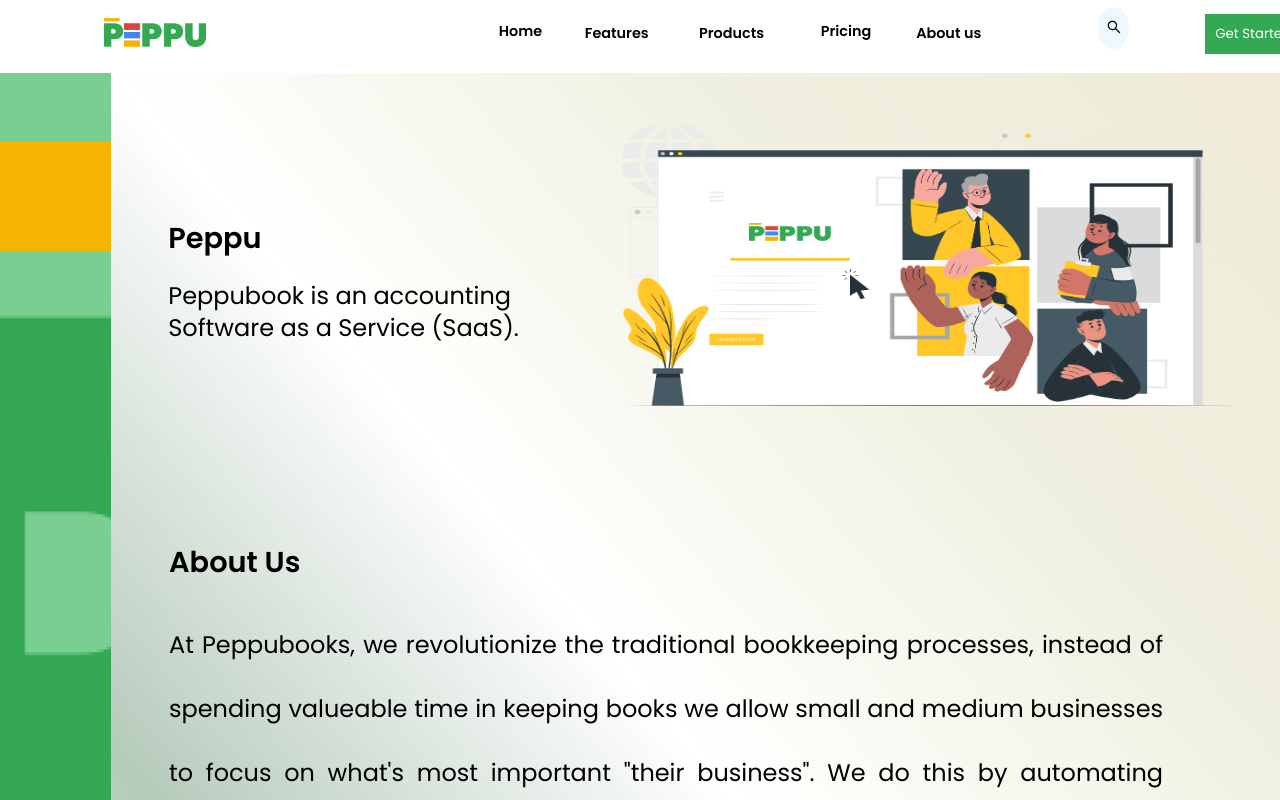
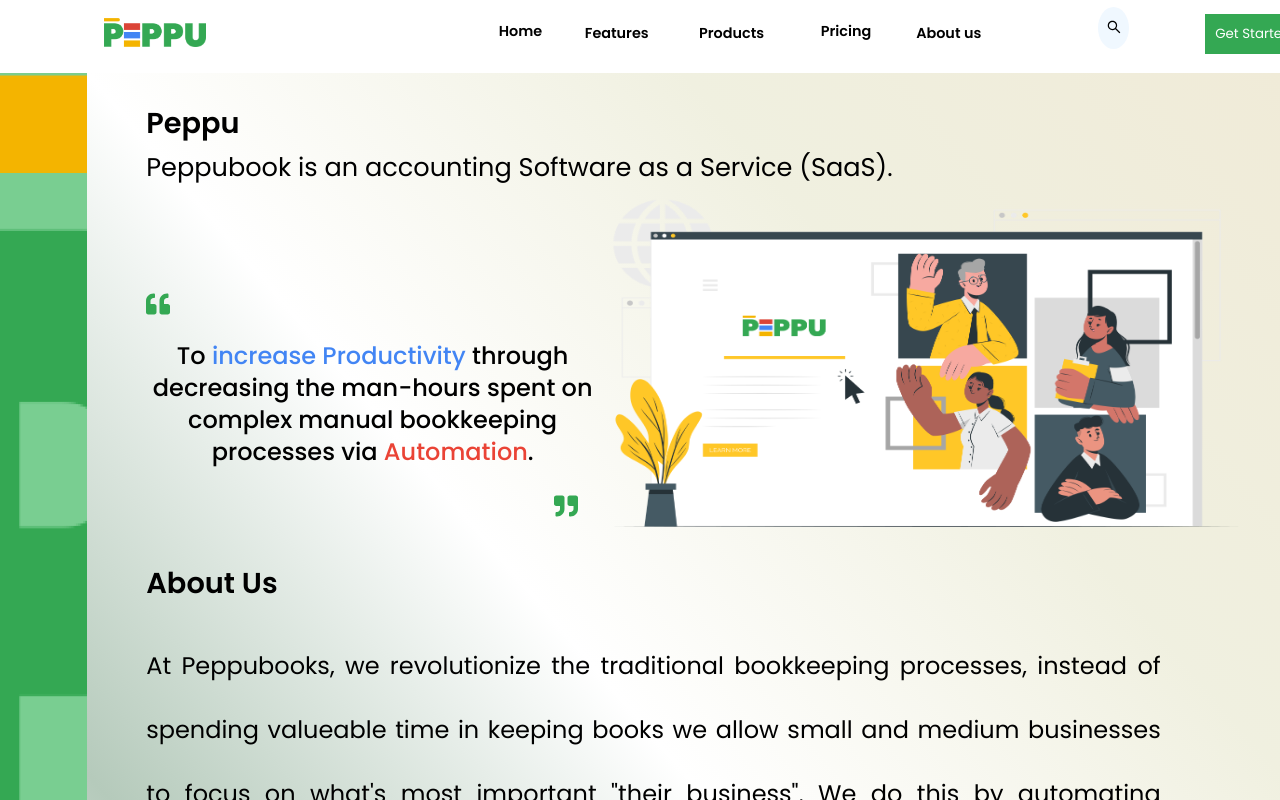
Before and after one commit to Peppu-Group/Peppu-books-frontend, a React (Vite) app: page /about in a window 1280 px wide. Shown: the top 800 px of the page. Built offline with nearby package versions, Linux system fonts and the light colour scheme.

Commit message:
implemented about changes

```diff
--- a/src/App.css
+++ b/src/App.css
@@ -626,10 +626,11 @@
 
 
 }
+
 .about-peppu{
     display:flex ;
     justify-content:space-evenly;
-    height: 170vh;
+    height: 175vh;
 
 }
 .about-header main{
@@ -638,12 +639,11 @@
 .about-peppu aside{
     background-color:#79ce91;
     width: 25%;
-
 }
 .about-peppu aside img{
-   height: 70%;
+   height: 60%;
    width: 150%;
-   padding-top: 60%;
+
 
 
 }
@@ -665,9 +665,10 @@
     padding-left: 2%;
 
 
+
 }
 .peppu-description figure img{
-    height: 70%;
+    height: 80%;
     width: 120%;
     margin-right: 1%;
     margin-top: 6%;
@@ -679,25 +680,48 @@
    padding-top:10%;
    padding-right: 5%;
 }
-.peppu-description article h3{
+.about-intro{
+    margin-left: 5%;
+    margin-bottom:-5%;
+}
+.about-intro h3{
     font-size: 1.8rem;
     font-weight: 600;
 }
 .peppu-description article p{
     font-size: 1.5rem;
+    font-weight: 450;
+    margin-top: -2%;
+    text-align: center;
+
+}
+.peppu-description article figure{
+    font-size: 1.5rem;
+    font-weight: 400;
+    color: #34a853;
+}
+.quote-top{
+    margin-left: 0%;
+}
+.quote-bot{
+    margin-left: 90%;
+}
+.about-intro p{
+    font-size: 1.6rem;
     font-weight: 400;
     margin-top: -2%;
-
 }
-/*.about-peppu{
-    display: flex;
-    flex-direction: column;
-    justify-content: space-around;
-
-}*/
+.red{
+    color: #ea4335;
+}
+.blue{
+    color: #4285f4;
+}
 .about-us{
     margin-left: 5%;
     margin-right: 10%;
+    margin-top: -5%;
+
 
 }
 .about-us h3,.mission-class h3,.what-we-are h3,.meet-the-team h3{
@@ -796,10 +820,7 @@
 }
 
 
-    /*gap: 2rem;
-    margin-top: 2%;
-    padding-top: 2%;
-    padding-bottom: 9%;*/
+
 
 .start-buttons{
     background-color: #7dba8d;
--- a/src/Pages/About.jsx
+++ b/src/Pages/About.jsx
@@ -7,12 +7,16 @@
 import enclave from '../assets/Logo enclave.png'
 import { BsFillArrowRightCircleFill, BsArrowLeftCircle, BsFacebook } from 'react-icons/bs'
 import { AiOutlineGoogle, AiOutlineTwitter, AiOutlineInstagram } from 'react-icons/ai'
+import { FaQuoteLeft, FaQuoteRight } from 'react-icons/fa'
 const About = () => {
   return (
     <body className='about-main'>
+      <header>
+
         <nav>
           <Navbar />
         </nav>
+      </header>
 
 
       <section className='about-header'>
@@ -22,10 +26,21 @@
           <aside> <img src={symbol} /></aside>
 
           <main>
+            <section className='about-intro'>
+              <h3>Peppu</h3>
+              <p>Peppubook is an accounting Software as a Service (SaaS).</p>
+            </section>
             <section className='peppu-description'>
               <article>
-                <h3>Peppu</h3>
-                <p>Peppubook is an accounting <br />Software as a Service (SaaS).</p>
+                <figure className='quote-top'>
+                  <FaQuoteLeft />
+                </figure >
+                <p>
+                  To
+                  <span className='blue'>  increase Productivity</span> through decreasing the man-hours spent on complex manual bookkeeping processes via
+                  <span className='red'>  Automation</span>.
+                </p>
+                <figure className='quote-bot'><FaQuoteRight /></figure>
               </article>
               <figure>
                 <img src={aboutMain} />
@@ -103,28 +118,28 @@
             <section className='the-team'>
               <img src={user1} />
               <p>Ferdinard <br />Okpegbehe</p>
-              <p className='position'>UI/UX <br/> Designer</p>
+              <p className='position'>UI/UX <br /> Designer</p>
             </section>
 
 
             <section className='the-team'>
               <img src={user1} />
               <p>  Precious <br /> Ukpai</p>
-              <p className='position'>Frontend<br/>Developer</p>
+              <p className='position'>Frontend<br />Developer</p>
             </section>
 
 
             <section className='the-team'>
               <img src={user1} />
               <p>Osemoahu <br />Onoigboria</p>
-              <p className='position'>Frontend<br/> Developer</p>
+              <p className='position'>Frontend<br /> Developer</p>
             </section>
 
 
             <section className='the-team'>
               <img src={user1} />
               <p>Ugochi <br />Ukpai</p>
-              <p className='position'>Backend<br/> Developer</p>
+              <p className='position'>Backend<br /> Developer</p>
             </section>
           </section>
 
```
Lines whose indentation alone changed are shown as unchanged.
